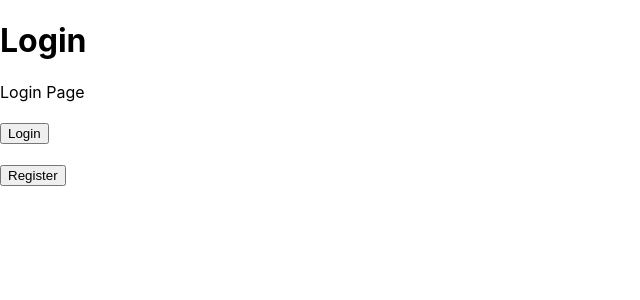
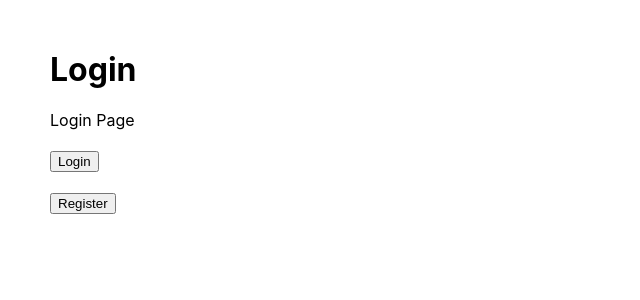
Before and after one commit to harsewaksingh13/therapp, a React (Create React App) app: page /login in a window 1280 px wide. Shown: the top 300 px of the page, without its empty margins (0-640 px from the left). Built offline with nearby package versions, Linux system fonts and the light colour scheme; what typed-rest-client would draw is missing.

Commit message:
formatting
(cherry picked from commit 89c238ea06aaf01c44a49fd75a6c13da8b36d774)

```diff
--- a/src/index.css
+++ b/src/index.css
@@ -1,5 +1,5 @@
 body {
-  margin: 0;
+  margin: 50px;
   font-family: -apple-system, BlinkMacSystemFont, 'Segoe UI', 'Roboto', 'Oxygen',
     'Ubuntu', 'Cantarell', 'Fira Sans', 'Droid Sans', 'Helvetica Neue',
     sans-serif;
```
